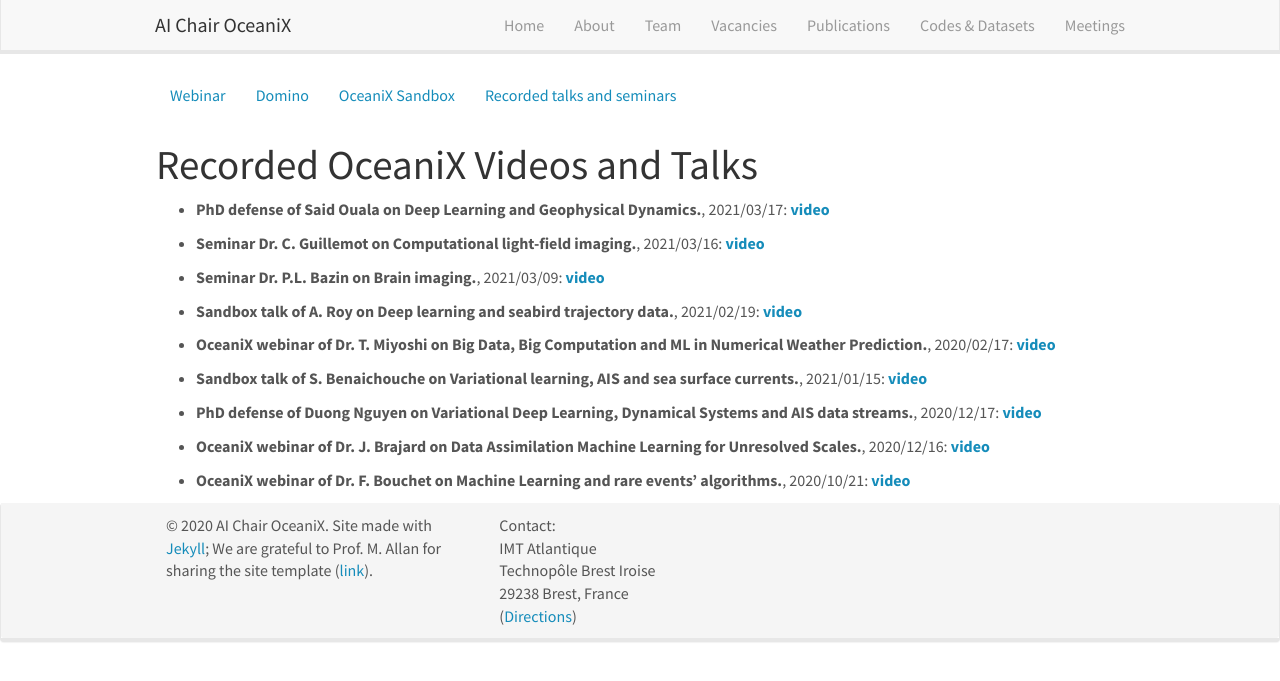
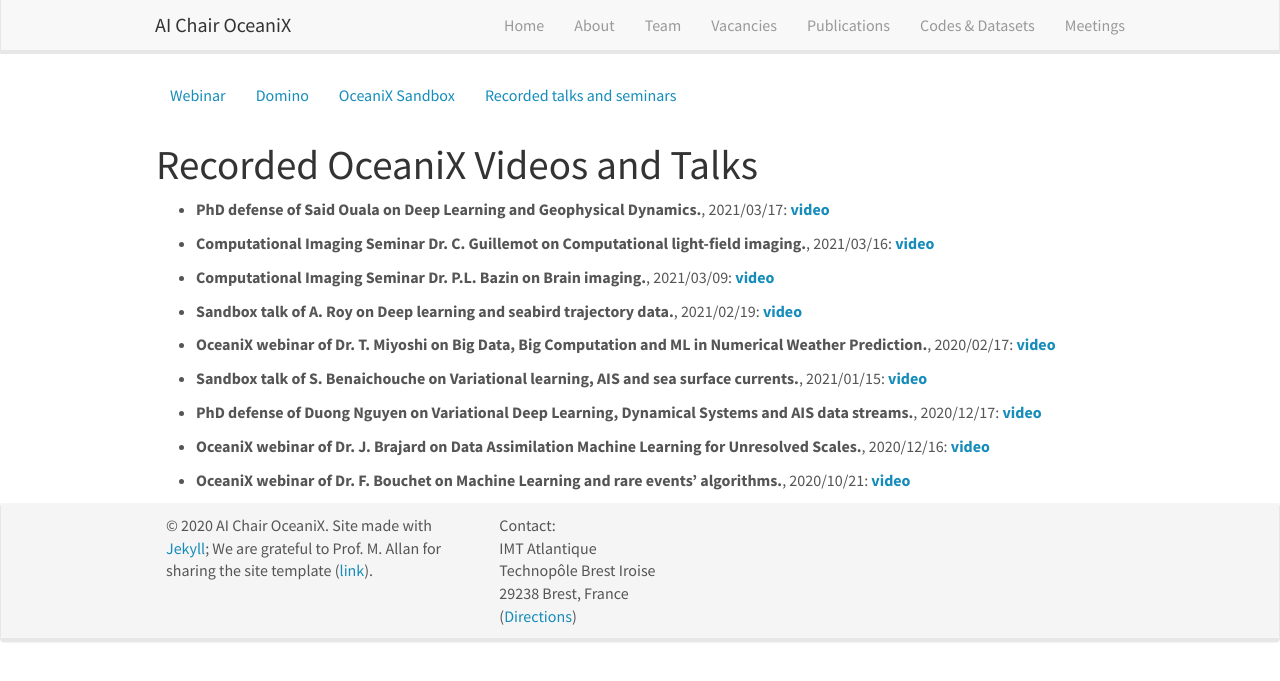
Before and after one commit to CIA-Oceanix/CIA-Oceanix.github.io, a Jekyll site: the page built from _pages/oceanix_video.md, in a window 1280 px wide. Shown: the top 681 px of the page. Built offline with Jekyll 4.4.1, drawn with Linux system fonts in a browser that asks for light colours; nearby versions of some CDN libraries.

Commit message:
Update video_list.yml

```diff
--- a/_data/video_list.yml
+++ b/_data/video_list.yml
@@ -3,12 +3,12 @@
   link: https://youtu.be/JuzYa6I-XWs
   display : video
 
-- title: "Seminar Dr. C. Guillemot on Computational light-field imaging."
+- title: "Computational Imaging Seminar Dr. C. Guillemot on Computational light-field imaging."
   date: 2021/03/16
   link: https://youtu.be/UKZfNaxhjj8
   display : video
 
-- title: "Seminar Dr. P.L. Bazin on Brain imaging."
+- title: "Computational Imaging Seminar Dr. P.L. Bazin on Brain imaging."
   date: 2021/03/09
   link: https://youtu.be/3nQvD-E9D-s
   display : video
```
